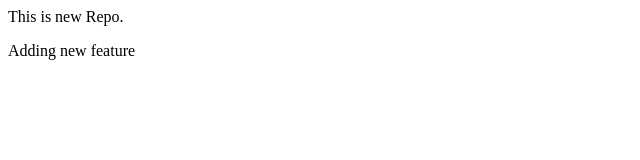
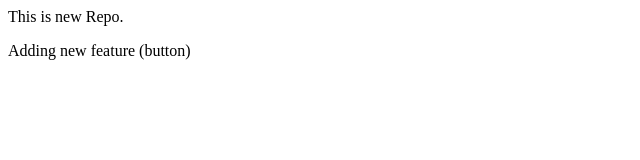
Before and after one commit to Chethan3980/LocalRepo, a plain HTML site: page index.html in a window 1280 px wide. Shown: the full height of the page, 0-640 px from the left. Drawn offline with Linux system fonts and the light colour scheme.

Commit message:
add button

```diff
--- a/index.html
+++ b/index.html
@@ -2,5 +2,5 @@
     This is new Repo.
 </p>
 <p1>
-    Adding new feature
+    Adding new feature (button)
 </p1>
```
